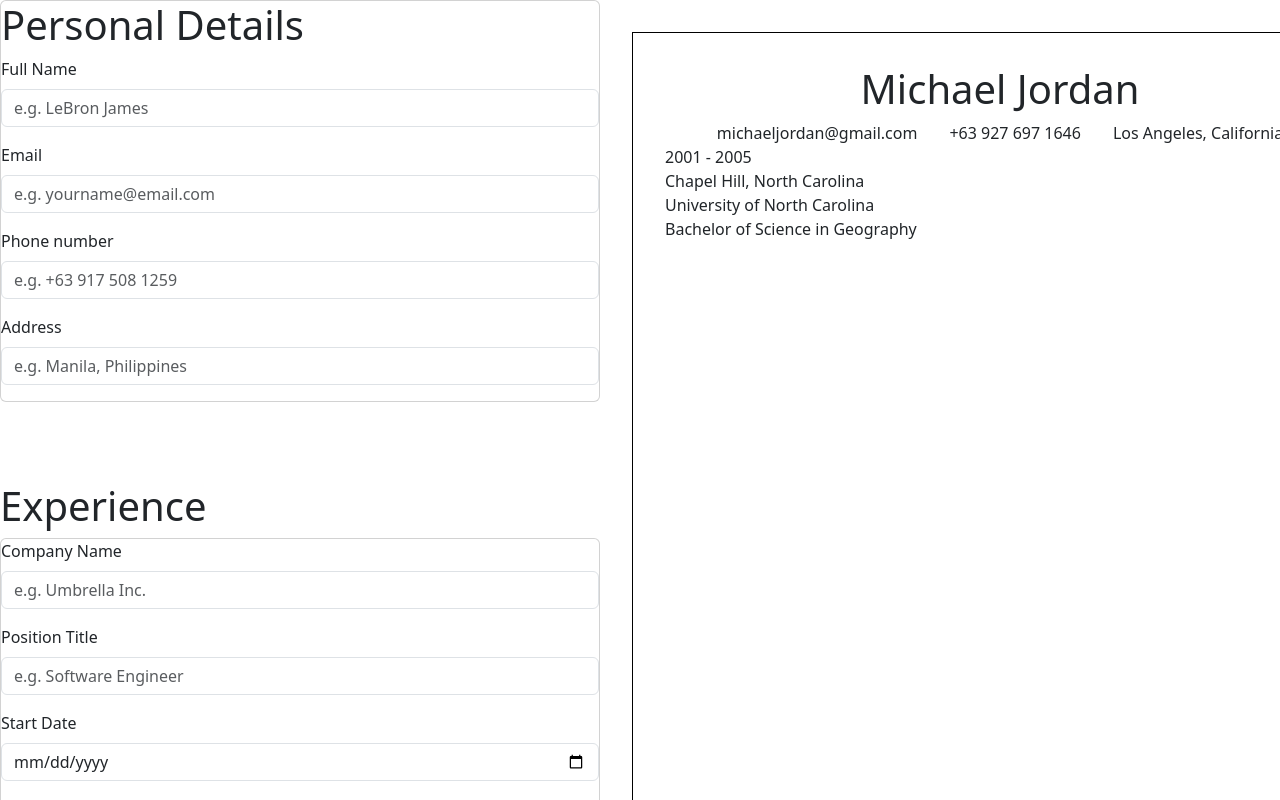
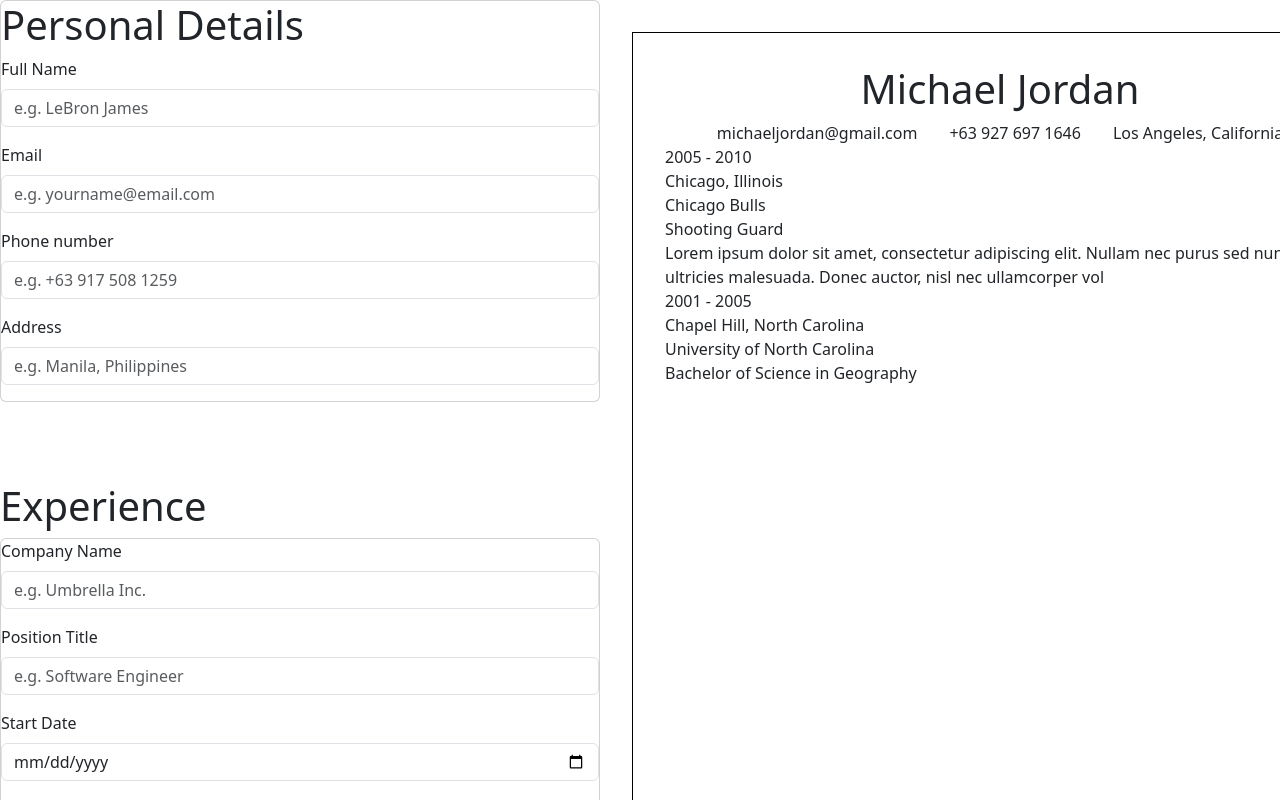
Before and after one commit to neilcasas/resume, a React (Vite) app: page / in a window 1280 px wide. Shown: the top 800 px of the page. Built offline with nearby package versions, Linux system fonts and the light colour scheme.

Commit message:
added initial education and experience array to CVprops

```diff
--- a/src/App.tsx
+++ b/src/App.tsx
@@ -17,7 +17,17 @@
         location: "Chapel Hill, North Carolina",
       },
     ],
-    experience: [],
+    experience: [
+      {
+        company: "Chicago Bulls",
+        position: "Shooting Guard",
+        startDate: "2005",
+        endDate: "2010",
+        location: "Chicago, Illinois",
+        description:
+          "Lorem ipsum dolor sit amet, consectetur adipiscing elit. Nullam nec purus sed nunc ultricies malesuada. Donec auctor, nisl nec ullamcorper vol",
+      },
+    ],
   };
 
   return (
```
